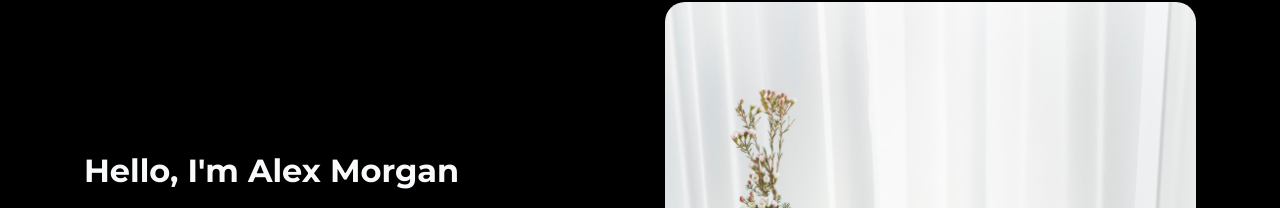
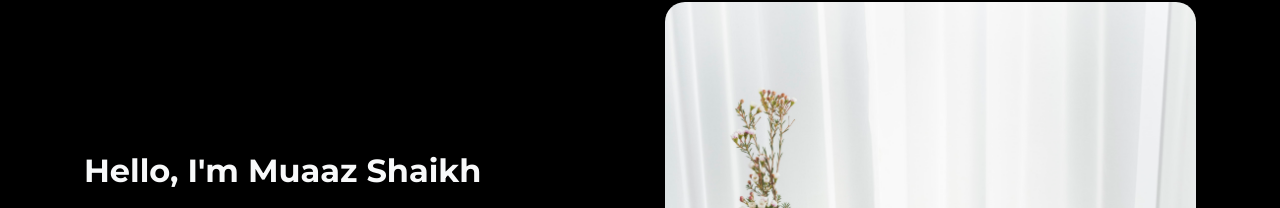
Before and after one commit to mswebdesigns/creative, a plain HTML site: page index.html in a window 1280 px wide. Shown: the part 1085-1293 px from the top of the page. Drawn offline with nearby package versions, Linux system fonts and the light colour scheme.

Commit message:
Update index.html

```diff
--- a/index.html
+++ b/index.html
@@ -69,7 +69,7 @@
             </div>
             <div class="about-content">
                 <div class="about-text">
-                    <h3>Hello, I'm Alex Morgan</h3>
+                    <h3>Hello, I'm Muaaz Shaikh</h3>
                     <p>I'm a passionate digital designer and developer with over 8 years of experience creating engaging user experiences and beautiful interfaces for clients around the world.</p>
                     <p>My approach combines strategic thinking with artistic vision to deliver solutions that not only look amazing but also drive real business results. I specialize in creating responsive websites, interactive applications, and brand identities that make an impact.</p>
                     <p>When I'm not designing, you'll find me exploring new technologies, attending design conferences, or hiking in the mountains to recharge my creative energy.</p>
```
